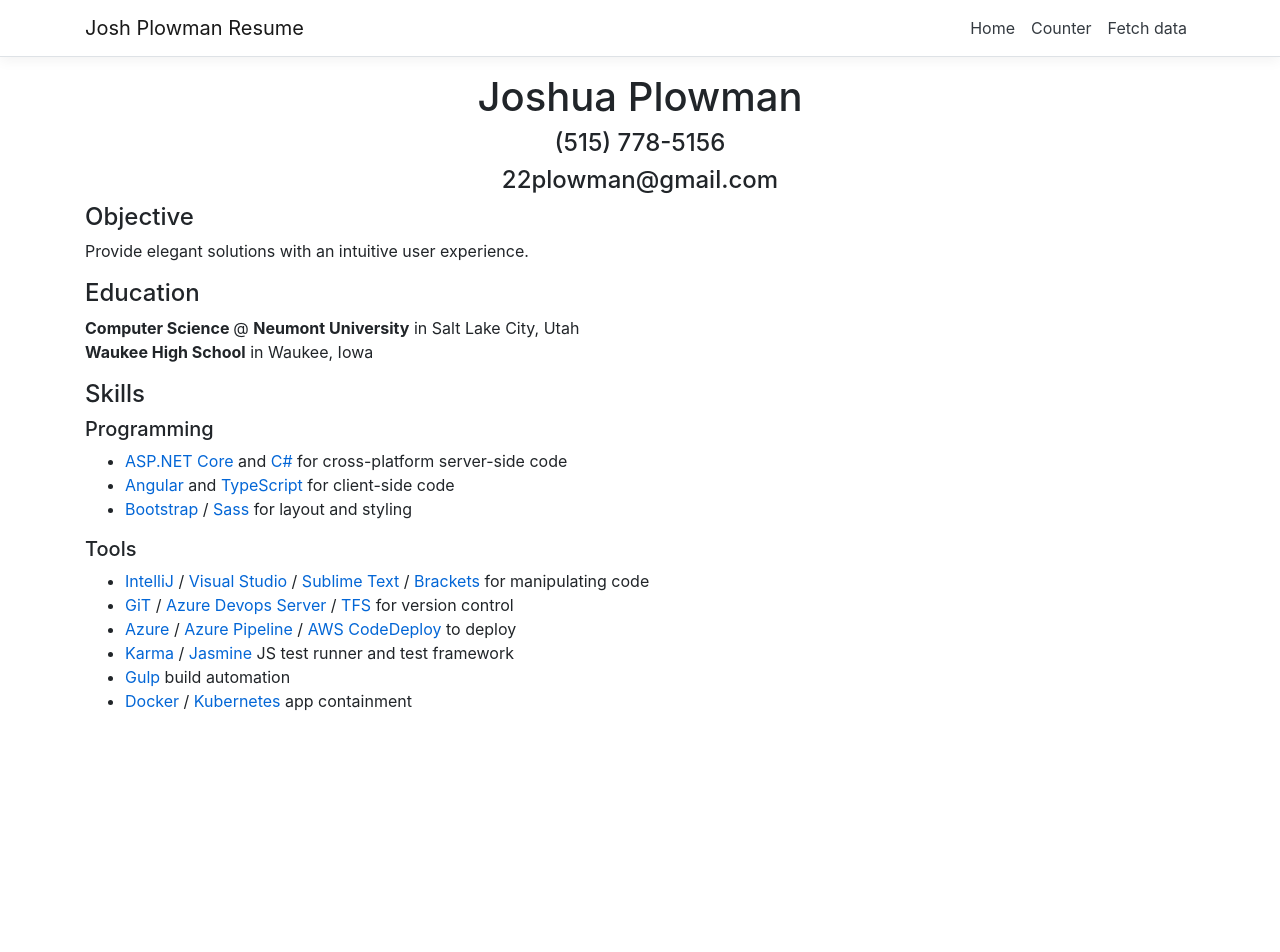
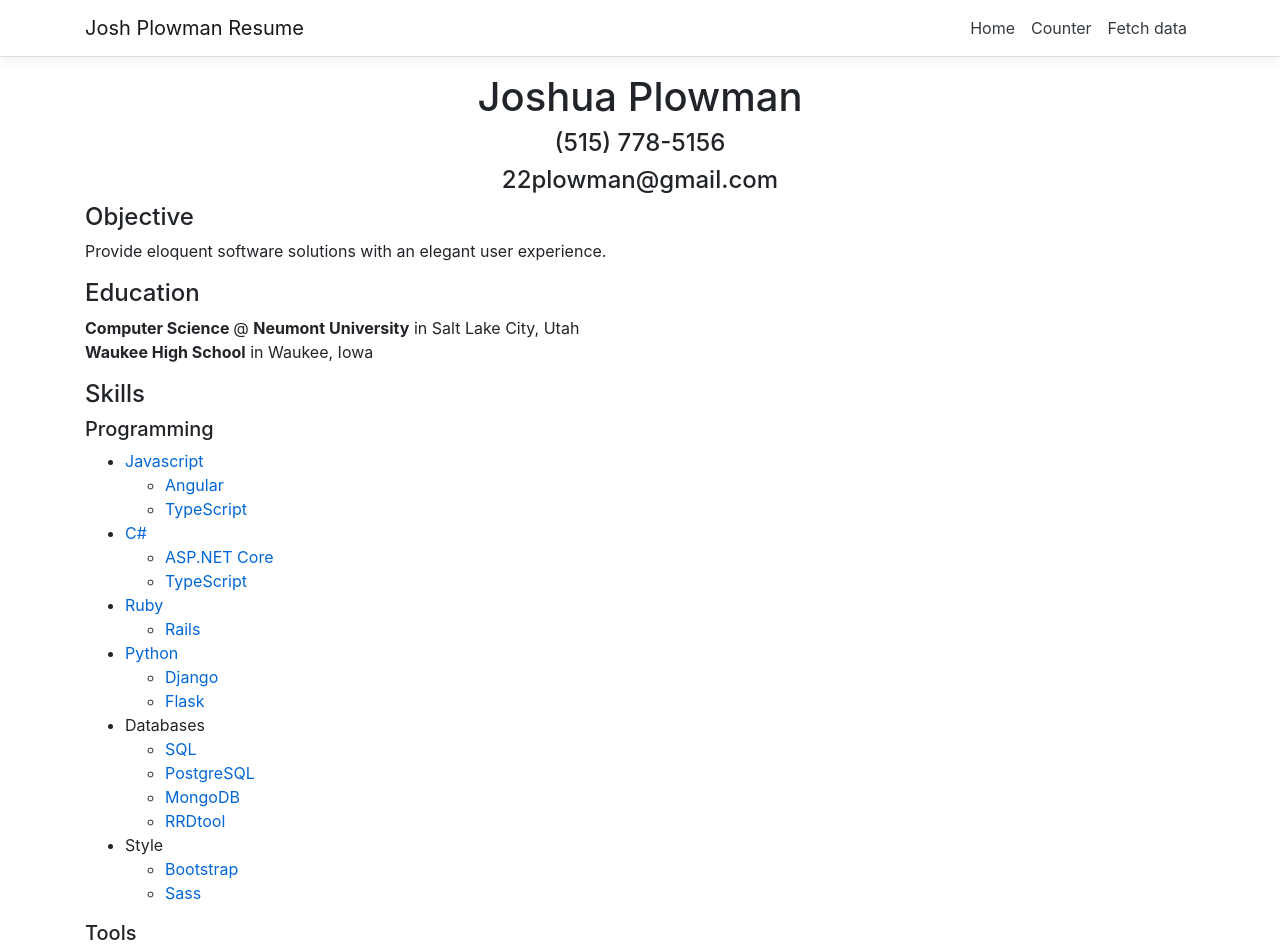
Before and after one commit to joshplow/Josh-Plowman-Resume, an Angular app in the folder JoshPlowmanResume/ClientApp/: page / in a window 1280 px wide. Shown: the top 952 px of the page. Before the commit the page ends 800 px from the top, so only its background shows below. Built offline with nearby package versions, Linux system fonts and the light colour scheme.

Commit message:
cleaned up skills list, bolded education section, added heroku to tools section, added operating systems section

```diff
--- a/JoshPlowmanResume/ClientApp/src/app/home/home.component.html
+++ b/JoshPlowmanResume/ClientApp/src/app/home/home.component.html
@@ -7,7 +7,7 @@
 <div class="objectiveSection">
   <h4 class="">Objective</h4>
   <p>
-    Provide elegant solutions with an intuitive user experience.
+    Provide eloquent software solutions with an elegant user experience.
   </p>
 </div>
 
@@ -26,19 +26,80 @@
     Programming
   </h5>
   <ul>
-    <li><a href='https://get.asp.net/'>ASP.NET Core</a> and
-    <a href='https://msdn.microsoft.com/en-us/library/67ef8sbd.aspx'>C#</a>
-    for cross-platform server-side code
+
+    <li>
+      <a href='https://www.javascript.com/'>Javascript</a>
+      <ul>
+        <li>
+          <a href='https://angular.io/'>Angular</a>
+        </li>
+        <li>
+          <a href='http://www.typescriptlang.org/'>TypeScript</a>
+        </li>
+      </ul>
     </li>
+
     <li>
-    <a href='https://angular.io/'>Angular</a> and
-    <a href='http://www.typescriptlang.org/'>TypeScript</a>
-    for client-side code
+      <a href='https://msdn.microsoft.com/en-us/library/67ef8sbd.aspx'>C#</a>
+      <ul>
+        <li>
+          <a href='https://get.asp.net/'>ASP.NET Core</a>
+        </li>
+        <li>
+          <a href='http://www.typescriptlang.org/'>TypeScript</a>
+        </li>
+      </ul>
     </li>
+
     <li>
-      <a href='http://getbootstrap.com/'>Bootstrap</a> /
-      <a href='https://sass-lang.com/'>Sass</a>
-      for layout and styling
+      <a href='https://www.ruby-lang.org/en/'>Ruby</a>
+      <ul>
+        <li>
+          <a href='https://rubyonrails.org/'>Rails</a>
+        </li>
+      </ul>
+    </li>
+
+    <li>
+      <a href="https://www.python.org/">Python</a>
+      <ul>
+        <li>
+          <a href='https://www.djangoproject.com/'>Django</a>
+        </li>
+        <li>
+          <a href='https://www.fullstackpython.com/flask.html'>Flask</a>
+        </li>
+      </ul>
+    </li>
+
+    <li>
+      Databases
+      <ul>
+        <li>
+          <a href='https://www.infoworld.com/article/3219795/what-is-sql-the-first-language-of-data-analysis.html'>SQL</a>
+        </li>
+        <li>
+          <a href='https://www.postgresql.org/'>PostgreSQL</a>
+        </li>
+        <li>
+          <a href='https://www.mongodb.com/'>MongoDB</a>
+        </li>
+        <li>
+          <a href='https://oss.oetiker.ch/rrdtool/'>RRDtool</a>
+        </li>
+      </ul>
+    </li>
+
+    <li>
+      Style
+      <ul>
+        <li>
+          <a href='http://getbootstrap.com/'>Bootstrap</a>
+        </li>
+        <li>
+          <a href='https://sass-lang.com/'>Sass</a>
+        </li>
+      </ul>
     </li>
   </ul>
 
@@ -51,7 +112,7 @@
       <a href='https://visualstudio.microsoft.com/vs/'>Visual Studio</a> /
       <a href='https://www.sublimetext.com/'>Sublime Text</a> /
       <a href='http://brackets.io/'>Brackets</a>
-    for manipulating code
+      for manipulating code
     </li>
     <li>
       <a href='http://getbootstrap.com/'>GiT</a> /
@@ -62,8 +123,9 @@
     <li>
       <a href='https://sass-lang.com/'>Azure</a> /
       <a href='https://sass-lang.com/'>Azure Pipeline</a> /
-      <a href='https://aws.amazon.com/codedeploy/?hp=tile&so-exp=below'>AWS CodeDeploy</a>
-    to deploy
+      <a href='https://aws.amazon.com/codedeploy/?hp=tile&so-exp=below'>AWS CodeDeploy</a> /
+      <a href='https://heroku.com/'>Heroku</a> /
+      to deploy
     </li>
     <li>
       <a href='https://karma-runner.github.io/latest/index.html'>Karma</a> /
@@ -78,6 +140,18 @@
       <a href='https://kubernetes.io/'>Kubernetes</a>
       app containment
     </li>
+  </ul>
 
+  <h5>
+    Operating Systems
+  </h5>
+  <ul>
+    <li>
+      Windows (7/8/<a href='https://www.microsoft.com/en-us/windows/features'>10</a>)
+    </li>
+    <li>
+      Linux (<a href='https://ubuntu.com/'>Ubuntu</a> / <a href='https://www.kali.org/'>Kali</a>)
+    </li>
   </ul>
+
 </div>
```
